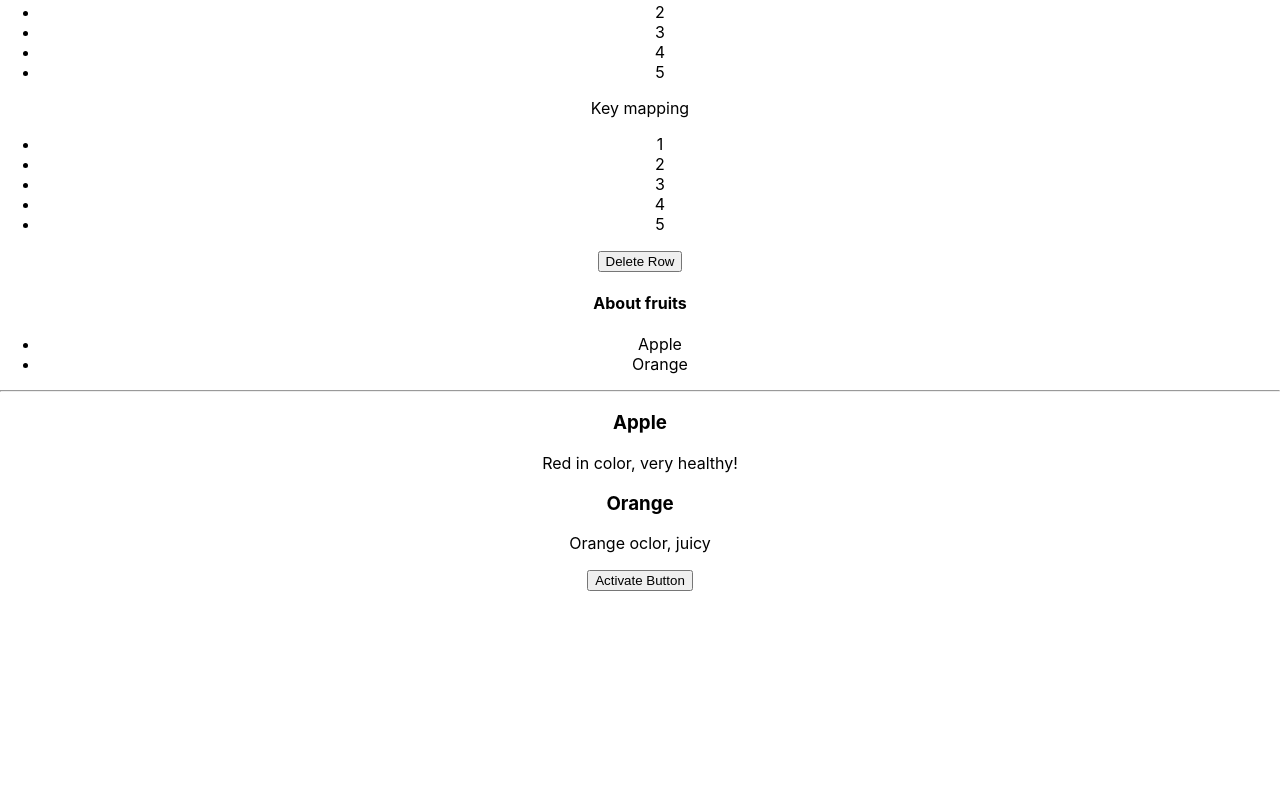
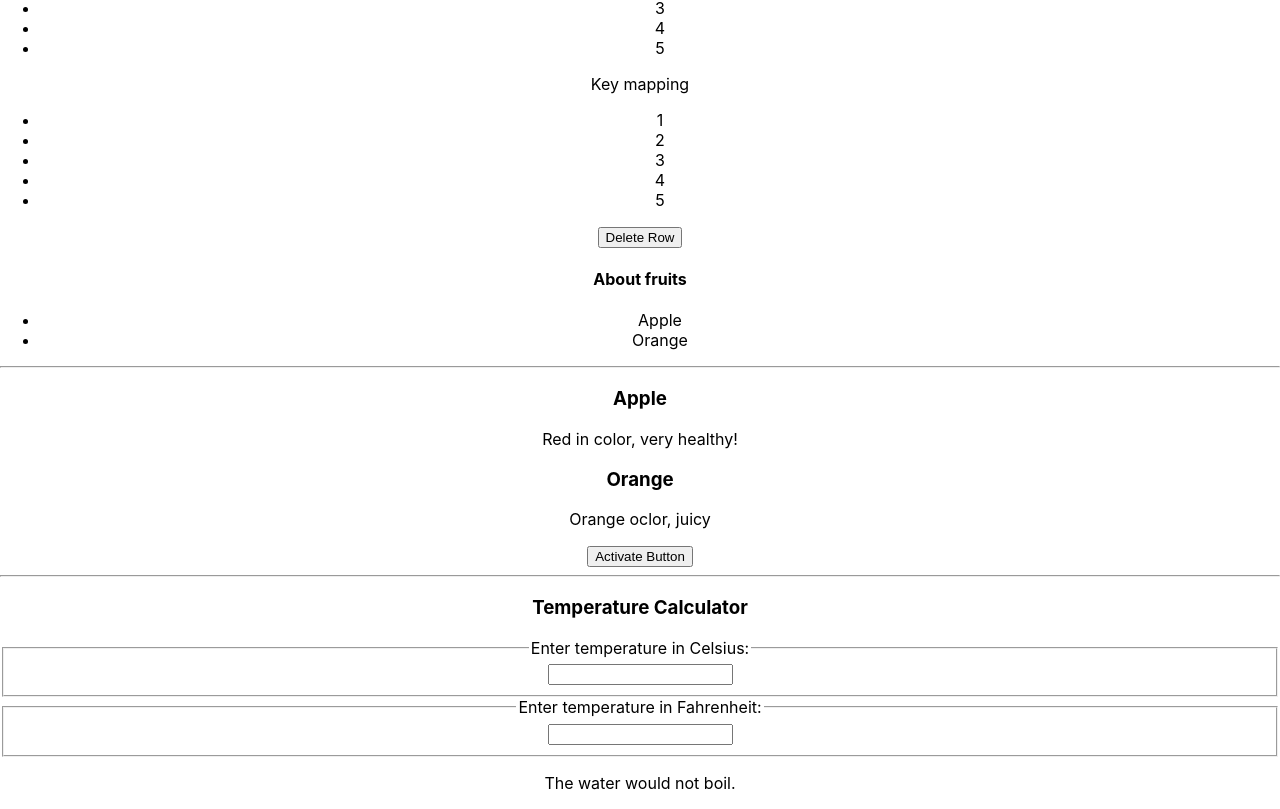
Before and after one commit to Vishnu-AV/react-first-app, a React (Create React App) app in the folder second-app/: page / in a window 1280 px wide. Shown: the part 683-1492 px from the top of the page. Before the commit the page ends 1274 px from the top, so only its background shows below. Built offline with nearby package versions, Linux system fonts and the light colour scheme.

Commit message:
Lifting State Up created temperature converter page

```diff
--- a/second-app/src/App.js
+++ b/second-app/src/App.js
@@ -2,6 +2,7 @@
 import "./App.css";
 import Details from './details';
 import LoginControl from './login'
+import Calculator from './temperature-calculator/calculator';
 
 class App extends React.Component {
   constructor(props) {
@@ -33,9 +34,11 @@
     return (
       <div className="App">
         <h1>Hello, {this.state.name}!</h1>
-        <h2>The time is - {this.state.date.toLocaleTimeString()}.</h2>
+        <span>The time is - {this.state.date.toLocaleTimeString()}.</span>
         <LoginControl />
         <Details props={this.state} />
+        <hr />
+        <Calculator />
       </div>
     );
   }
--- a/second-app/src/register-form.js
+++ b/second-app/src/register-form.js
@@ -14,7 +14,6 @@
   };
 
   handleSubmit = (event) => {
-    console.log(this.state);
     alert("A name was submitted: " + this.state.name);
     event.preventDefault();
   };
--- /dev/null
+++ b/second-app/src/temperature-calculator/calc-service.js
@@ -0,0 +1,22 @@
+export function BoilingVerdict(props) {
+  if (props.celsius >= 100) {
+    return <p>The water would boil.</p>;
+  }
+  return <p>The water would not boil.</p>;
+}
+export function tryConvert(temperature, convert) {
+  const input = parseFloat(temperature);
+  if (Number.isNaN(input)) {
+    return "";
+  }
+  const output = convert(input);
+  const rounded = Math.round(output * 1000) / 1000;
+  return rounded.toString();
+}
+export function toCelsius(fahrenheit) {
+  return ((fahrenheit - 32) * 5) / 9;
+}
+
+export function toFahrenheit(celsius) {
+  return (celsius * 9) / 5 + 32;
+}
--- /dev/null
+++ b/second-app/src/temperature-calculator/calculator.js
@@ -0,0 +1,51 @@
+import React from "react";
+import TemperatureInput from "./temperature-input";
+import {
+  BoilingVerdict,
+  toCelsius,
+  toFahrenheit,
+  tryConvert,
+} from "./calc-service";
+
+export default class Calculator extends React.Component {
+  constructor(props) {
+    super(props);
+    this.handleCelsiusChange = this.handleCelsiusChange.bind(this);
+    this.handleFahrenheitChange = this.handleFahrenheitChange.bind(this);
+    this.state = { temperature: "", scale: "c" };
+  }
+
+  handleCelsiusChange(temperature) {
+    this.setState({ scale: "c", temperature });
+  }
+
+  handleFahrenheitChange(temperature) {
+    this.setState({ scale: "f", temperature });
+  }
+
+  render() {
+    const scale = this.state.scale;
+    const temperature = this.state.temperature;
+    const celsius =
+      scale === "f" ? tryConvert(temperature, toCelsius) : temperature;
+    const fahrenheit =
+      scale === "c" ? tryConvert(temperature, toFahrenheit) : temperature;
+
+    return (
+      <div>
+        <h3>Temperature Calculator</h3>
+        <TemperatureInput
+          scale="c"
+          temperature={celsius}
+          onTemperatureChange={this.handleCelsiusChange}
+        />
+        <TemperatureInput
+          scale="f"
+          temperature={fahrenheit}
+          onTemperatureChange={this.handleFahrenheitChange}
+        />
+        <BoilingVerdict celsius={parseFloat(celsius)} />
+      </div>
+    );
+  }
+}
--- /dev/null
+++ b/second-app/src/temperature-calculator/temperature-input.js
@@ -0,0 +1,28 @@
+import React from "react";
+
+const scaleNames = {
+  c: "Celsius",
+  f: "Fahrenheit",
+};
+
+export default class TemperatureInput extends React.Component {
+  constructor(props) {
+    super(props);
+    this.handleChange = this.handleChange.bind(this);
+  }
+
+  handleChange(e) {
+    this.props.onTemperatureChange(e.target.value);
+  }
+
+  render() {
+    const temperature = this.props.temperature;
+    const scale = this.props.scale;
+    return (
+      <fieldset>
+        <legend>Enter temperature in {scaleNames[scale]}:</legend>
+        <input value={temperature} onChange={this.handleChange} />
+      </fieldset>
+    );
+  }
+}
```
Also changed, not shown: 1 other file (tests, documents, lock files or other folders).
